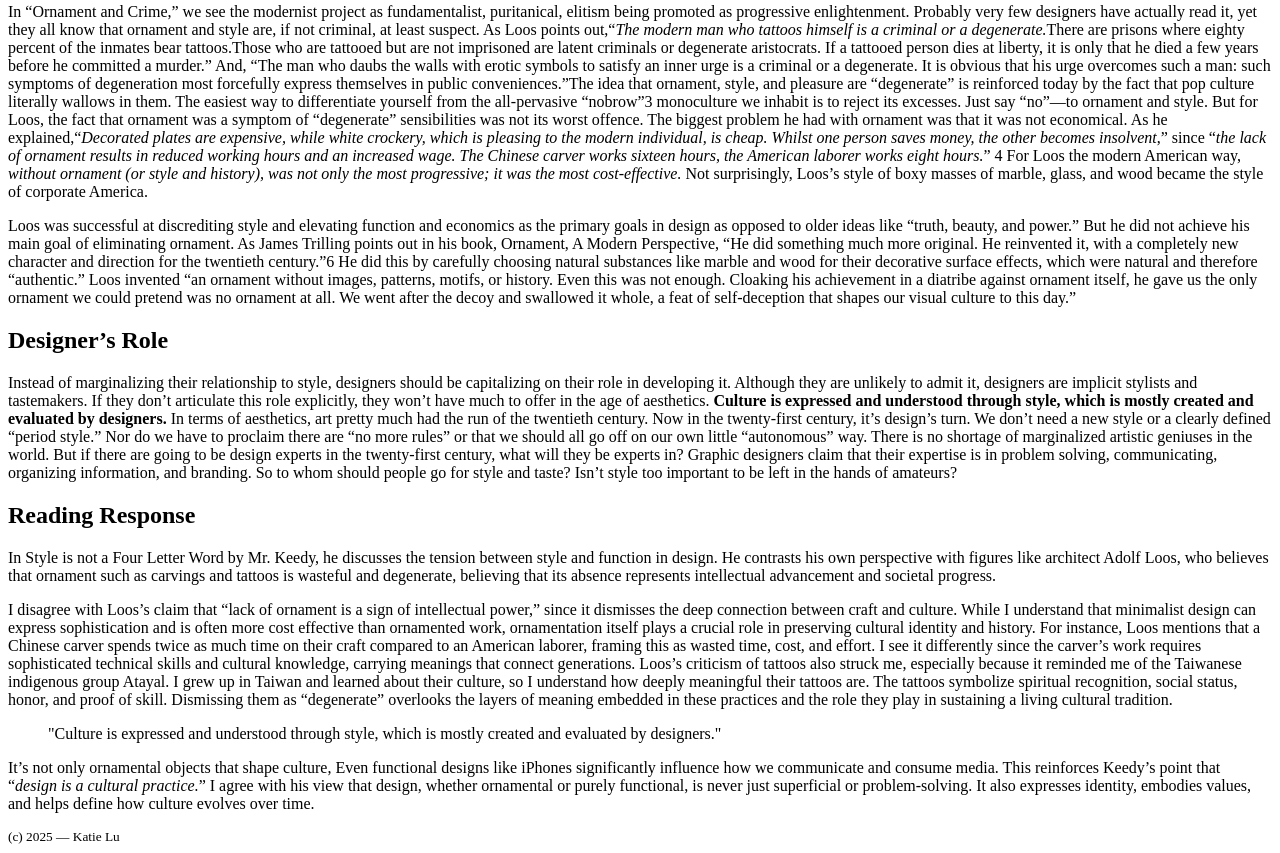
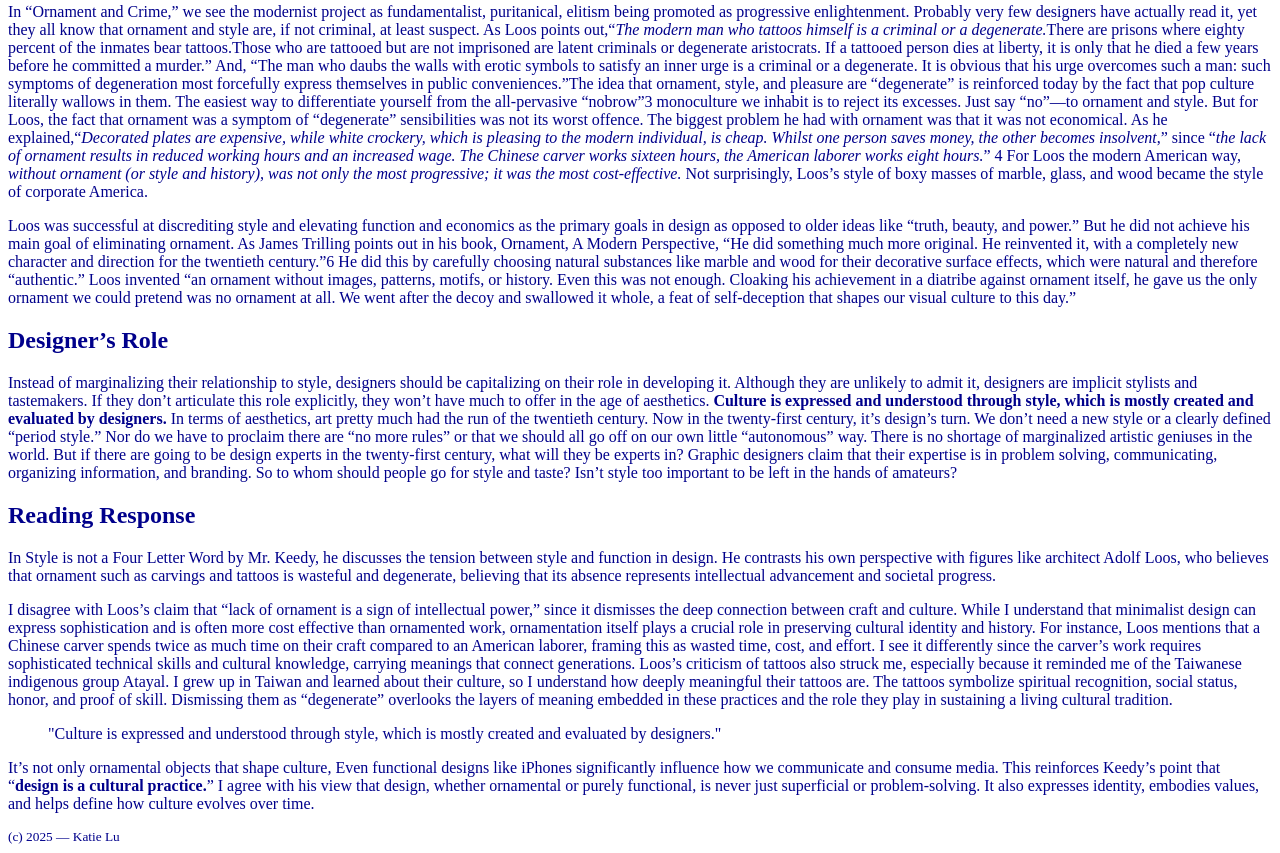
Before and after one commit to luk862-glitch/Manuscript, a plain HTML site: page index.html in a window 1280 px wide. Shown: the part 430-1283 px from the top of the page. Drawn offline with Linux system fonts and the light colour scheme.

Commit message:
Plugged in reset and stylesheet

```diff
--- a/index.html
+++ b/index.html
@@ -2,6 +2,8 @@
 <html>
     <head>
         <title>Katie's Manuscript</title>
+        <link href="style.css" rel="stylesheet">
+        <link href="reset.css" rel="stylesheet">
      </head>
         <body>
             <header>
@@ -90,7 +92,7 @@
                    <blockquote>
                     "Culture is expressed and understood through style, which is mostly created and evaluated by designers."
                    </blockquote>
-                <p> It’s not only ornamental objects that shape culture, Even functional designs like iPhones significantly influence how we communicate and consume media. This reinforces Keedy’s point that “<em>design is a cultural practice.</em>” I agree with his view that design, whether ornamental or purely functional, is never just superficial or problem-solving. It also expresses identity, embodies values, and helps define how culture evolves over time.
+                <p> It’s not only ornamental objects that shape culture, Even functional designs like iPhones significantly influence how we communicate and consume media. This reinforces Keedy’s point that “<strong>design is a cultural practice.</strong>” I agree with his view that design, whether ornamental or purely functional, is never just superficial or problem-solving. It also expresses identity, embodies values, and helps define how culture evolves over time.
 
 
         </article>
--- /dev/null
+++ b/style.css
@@ -0,0 +1,2 @@
+html { color: darkblue
+}
```
Also changed, not shown: reset.css (added). Lines whose indentation alone changed are shown as unchanged.
